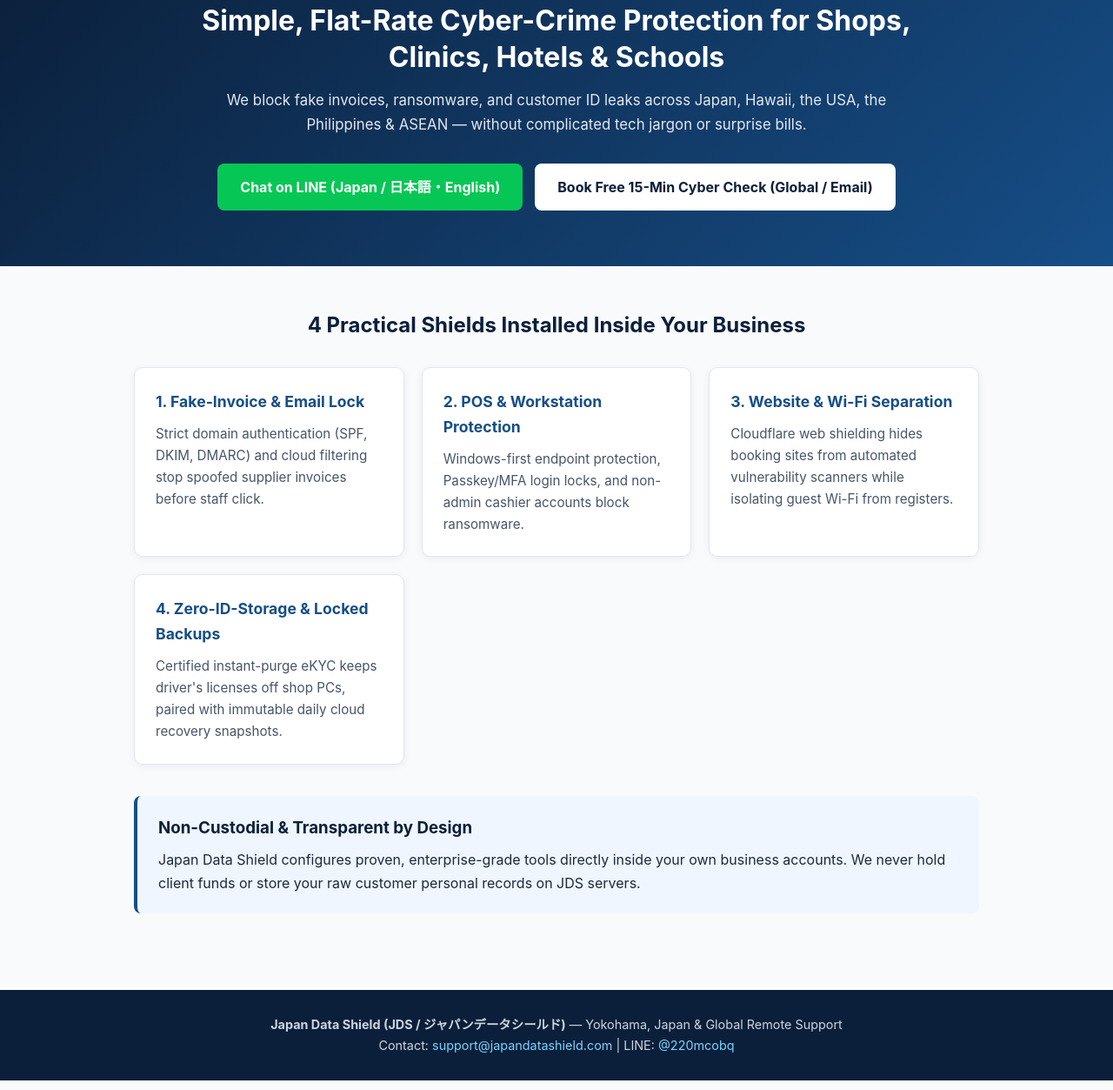
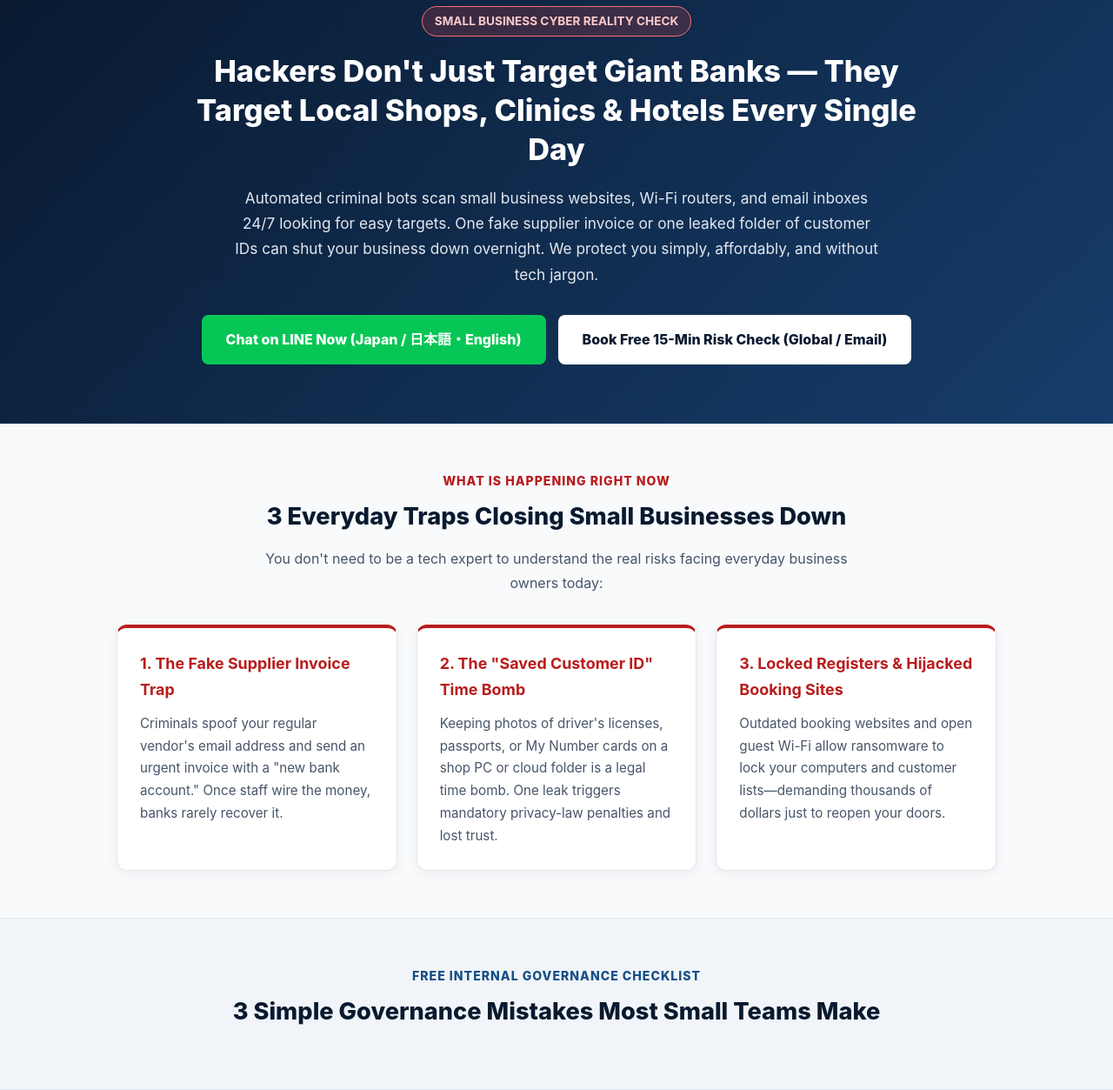
Before and after one commit to Hapon555Sabon/UniverseDlimit, a plain HTML site: page index.html in a window 1280 px wide. Shown: the part 177-1430 px from the top of the page at 87% size. Drawn offline with Linux system fonts and the light colour scheme.

Commit message:
Revise title and enhance styles in index.html
Updated the title and improved various styles and content for better clarity and engagement.

```diff
--- a/index.html
+++ b/index.html
@@ -3,34 +3,63 @@
 <head>
   <meta charset="UTF-8" />
   <meta name="viewport" content="width=device-width, initial-scale=1.0" />
-  <title>Japan Data Shield (JDS) | Simple Cyber-Crime Protection &amp; Grant Support</title>
+  <title>Japan Data Shield (JDS) | Protect Your Small Business From Cyber Attacks &amp; Data Leaks</title>
   <style>
-    :root { --navy: #0b1f3a; --blue: #164e87; --line: #06c755; --bg: #f8fafc; --card: #ffffff; --text: #1e293b; --muted: #475569; }
+    :root {
+      --navy: #09192f;
+      --blue: #164e87;
+      --red: #b91c1c;
+      --red-bg: #fef2f2;
+      --amber-bg: #fffbeb;
+      --green: #06c755;
+      --bg: #f8fafc;
+      --card: #ffffff;
+      --text: #1e293b;
+      --muted: #475569;
+    }
     * { box-sizing: border-box; margin: 0; padding: 0; }
-    body { font-family: -apple-system, BlinkMacSystemFont, "Hiragino Sans", "Yu Gothic", "Segoe UI", Roboto, sans-serif; background: var(--bg); color: var(--text); line-height: 1.65; }
-    header { background: var(--navy); color: #fff; padding: 18px 24px; }
-    .nav { max-width: 1020px; margin: 0 auto; display: flex; justify-content: space-between; align-items: center; flex-wrap: wrap; gap: 12px; }
-    .brand { font-size: 1.25rem; font-weight: 700; }
+    body { font-family: -apple-system, BlinkMacSystemFont, "Hiragino Sans", "Yu Gothic", "Segoe UI", Roboto, sans-serif; background: var(--bg); color: var(--text); line-height: 1.7; }
+    header { background: var(--navy); color: #fff; padding: 16px 24px; position: sticky; top: 0; z-index: 50; box-shadow: 0 2px 10px rgba(0,0,0,0.2); }
+    .nav { max-width: 1060px; margin: 0 auto; display: flex; justify-content: space-between; align-items: center; flex-wrap: wrap; gap: 12px; }
+    .brand { font-size: 1.25rem; font-weight: 800; letter-spacing: 0.3px; }
     .brand span { color: #38bdf8; }
-    .lang-btn { background: rgba(255,255,255,0.14); color: #fff; border: 1px solid rgba(255,255,255,0.35); padding: 7px 14px; border-radius: 6px; cursor: pointer; font-weight: 600; }
-    .banner { background: #fef3c7; color: #78350f; text-align: center; padding: 10px 16px; font-size: 0.92rem; font-weight: 600; border-bottom: 1px solid #fde68a; }
-    .hero { background: linear-gradient(135deg, var(--navy) 0%, var(--blue) 100%); color: #fff; padding: 64px 24px; text-align: center; }
-    .hero-inner { max-width: 820px; margin: 0 auto; }
-    .hero h1 { font-size: 2rem; line-height: 1.3; margin-bottom: 16px; }
-    .hero p { font-size: 1.05rem; color: #e2e8f0; margin-bottom: 30px; }
+    .nav-actions { display: flex; gap: 10px; align-items: center; }
+    .lang-btn { background: rgba(255,255,255,0.14); color: #fff; border: 1px solid rgba(255,255,255,0.35); padding: 7px 14px; border-radius: 6px; cursor: pointer; font-weight: 700; font-size: 0.88rem; }
+    .lang-btn:hover { background: rgba(255,255,255,0.25); }
+    .banner { background: #fef3c7; color: #78350f; text-align: center; padding: 11px 16px; font-size: 0.93rem; font-weight: 700; border-bottom: 1px solid #fde68a; }
+    .hero { background: linear-gradient(135deg, #09192f 0%, #163d6b 100%); color: #fff; padding: 68px 24px; text-align: center; }
+    .hero-inner { max-width: 860px; margin: 0 auto; }
+    .badge-alert { display: inline-block; background: rgba(239, 68, 68, 0.2); border: 1px solid #f87171; color: #fecaca; padding: 5px 14px; border-radius: 999px; font-size: 0.85rem; font-weight: 700; margin-bottom: 18px; }
+    .hero h1 { font-size: 2.15rem; line-height: 1.3; margin-bottom: 18px; font-weight: 800; }
+    .hero p { font-size: 1.08rem; color: #e2e8f0; margin-bottom: 32px; max-width: 740px; margin-left: auto; margin-right: auto; }
     .cta-group { display: flex; justify-content: center; gap: 14px; flex-wrap: wrap; }
-    .btn { display: inline-block; padding: 14px 26px; border-radius: 8px; text-decoration: none; font-weight: 700; font-size: 1rem; }
-    .btn-line { background: var(--line); color: #fff; }
+    .btn { display: inline-block; padding: 15px 28px; border-radius: 8px; text-decoration: none; font-weight: 800; font-size: 1rem; transition: transform 0.15s ease, box-shadow 0.15s ease; }
+    .btn:hover { transform: translateY(-2px); box-shadow: 0 6px 18px rgba(0,0,0,0.22); }
+    .btn-line { background: var(--green); color: #fff; }
     .btn-email { background: #fff; color: var(--navy); }
-    .container { max-width: 1020px; margin: 0 auto; padding: 48px 24px; }
-    .section-title { text-align: center; font-size: 1.5rem; color: var(--navy); margin-bottom: 28px; }
-    .grid { display: grid; grid-template-columns: repeat(auto-fit, minmax(230px, 1fr)); gap: 20px; }
-    .card { background: var(--card); border-radius: 10px; padding: 24px; box-shadow: 0 2px 10px rgba(15,23,42,0.06); border: 1px solid #e2e8f0; }
-    .card h3 { color: var(--blue); font-size: 1.1rem; margin-bottom: 10px; }
+    .container { max-width: 1060px; margin: 0 auto; padding: 54px 24px; }
+    .section-kicker { text-align: center; color: var(--red); font-weight: 800; font-size: 0.88rem; text-transform: uppercase; letter-spacing: 1px; margin-bottom: 6px; }
+    .section-kicker.blue { color: var(--blue); }
+    .section-title { text-align: center; font-size: 1.7rem; color: var(--navy); margin-bottom: 12px; font-weight: 800; }
+    .section-sub { text-align: center; color: var(--muted); max-width: 720px; margin: 0 auto 34px; font-size: 1rem; }
+    .grid-3 { display: grid; grid-template-columns: repeat(auto-fit, minmax(290px, 1fr)); gap: 22px; }
+    .grid-4 { display: grid; grid-template-columns: repeat(auto-fit, minmax(230px, 1fr)); gap: 20px; }
+    .card { background: var(--card); border-radius: 12px; padding: 26px; box-shadow: 0 3px 14px rgba(15,23,42,0.06); border: 1px solid #e2e8f0; }
+    .card.danger { border-top: 4px solid var(--red); background: #fff; }
+    .card.danger h3 { color: var(--red); font-size: 1.12rem; margin-bottom: 10px; }
+    .card.gov { border-top: 4px solid #d97706; background: var(--amber-bg); }
+    .card.gov h3 { color: #92400e; font-size: 1.1rem; margin-bottom: 10px; }
+    .card.shield { border-top: 4px solid var(--blue); }
+    .card.shield h3 { color: var(--blue); font-size: 1.1rem; margin-bottom: 10px; }
     .card p { color: var(--muted); font-size: 0.95rem; }
-    .trust-box { background: #eff6ff; border-left: 4px solid var(--blue); padding: 22px 24px; border-radius: 8px; margin-top: 36px; }
-    .trust-box h3 { color: var(--navy); margin-bottom: 8px; }
-    footer { background: var(--navy); color: #cbd5e1; text-align: center; padding: 28px 16px; font-size: 0.9rem; margin-top: 40px; }
+    .fix-tag { display: inline-block; margin-top: 12px; background: #ecfdf5; color: #065f46; border: 1px solid #a7f3d0; padding: 4px 10px; border-radius: 6px; font-size: 0.85rem; font-weight: 700; }
+    .band-gray { background: #f1f5f9; border-top: 1px solid #e2e8f0; border-bottom: 1px solid #e2e8f0; }
+    .trust-box { background: #eff6ff; border-left: 5px solid var(--blue); padding: 24px 26px; border-radius: 10px; margin-top: 38px; }
+    .trust-box h3 { color: var(--navy); margin-bottom: 8px; font-size: 1.15rem; }
+    .cta-panel { background: linear-gradient(135deg, #0b1f3a 0%, #164e87 100%); color: #fff; border-radius: 14px; padding: 44px 28px; text-align: center; margin-top: 48px; }
+    .cta-panel h2 { font-size: 1.65rem; margin-bottom: 12px; }
+    .cta-panel p { color: #e2e8f0; max-width: 680px; margin: 0 auto 26px; font-size: 1.02rem; }
+    footer { background: #061121; color: #cbd5e1; text-align: center; padding: 32px 16px; font-size: 0.9rem; }
     footer a { color: #7dd3fc; text-decoration: none; }
     [data-lang="ja"] { display: none; }
     body.ja [data-lang="en"] { display: none; }
@@ -42,70 +71,78 @@
   <header>
     <div class="nav">
       <div class="brand">Japan Data Shield <span>(JDS)</span></div>
-      <button class="lang-btn" onclick="document.body.classList.toggle('ja')">日本語 / English</button>
+      <div class="nav-actions">
+        <button class="lang-btn" onclick="document.body.classList.toggle('ja')">日本語 / English</button>
+      </div>
     </div>
   </header>
+
   <div class="banner">
-    <span data-lang="en">Urgent Notice: Up to 2/3 Government Cyber-Safety Subsidies Close December 1 — Book Your Free 15-Minute Check Today</span>
-    <span data-lang="ja">【重要】最大2/3が補助される「IT導入補助金（セキュリティ対策推進枠）」12月1日締切 — 無料15分健康診断 受付中</span>
+    <span data-lang="en">URGENT: Up to 2/3 Government Cyber-Safety Subsidies Close December 1 — Claim Your Free 15-Minute Risk Check Today</span>
+    <span data-lang="ja">【重要なお知らせ】最大2/3が補助される「IT導入補助金（セキュリティ対策推進枠）」12月1日締切 — 無料15分リスク診断 受付中</span>
   </div>
+
   <section class="hero">
     <div class="hero-inner">
-      <h1 data-lang="en">Simple, Flat-Rate Cyber-Crime Protection for Shops, Clinics, Hotels &amp; Schools</h1>
-      <h1 data-lang="ja">店舗・クリニック・ホテル・学校のためのシンプル＆定額制サイバー対策（ジャパンデータシールド）</h1>
-      <p data-lang="en">We block fake invoices, ransomware, and customer ID leaks across Japan, Hawaii, the USA, the Philippines &amp; ASEAN — without complicated tech jargon or surprise bills.</p>
-      <p data-lang="ja">偽請求書詐欺・ランサムウェア・個人情報漏洩から大切な事業を守ります。専門用語を使わない分かりやすい初期設定と月次点検、さらに最大2/3の補助金活用まで一括サポートいたします。</p>
+      <div class="badge-alert">
+        <span data-lang="en">SMALL BUSINESS CYBER REALITY CHECK</span>
+        <span data-lang="ja">中小店舗・クリニック・施設経営者様への緊急注意喚起</span>
+      </div>
+      <h1 data-lang="en">Hackers Don't Just Target Giant Banks — They Target Local Shops, Clinics &amp; Hotels Every Single Day</h1>
+      <h1 data-lang="ja">サイバー攻撃の標的は大企業だけではありません。今、地域の店舗・クリニック・ホテルが毎日狙われています</h1>
+
+      <p data-lang="en">Automated criminal bots scan small business websites, Wi-Fi routers, and email inboxes 24/7 looking for easy targets. One fake supplier invoice or one leaked folder of customer IDs can shut your business down overnight. We protect you simply, affordably, and without tech jargon.</p>
+      <p data-lang="ja">自動化された攻撃プログラムは24時間365日、対策が手薄な中小事業者の予約サイト・Wi-Fi・メールを探しています。たった1通の偽請求書や、1件の顧客身分証データ漏洩が、大切な事業の信用と営業を一夜で奪います。専門用語なしのシンプル・定額制で御社を守ります。</p>
+
       <div class="cta-group">
         <a class="btn btn-line" href="https://lin.ee" target="_blank" rel="noopener">
-          <span data-lang="en">Chat on LINE (Japan / 日本語・English)</span>
-          <span data-lang="ja">LINEで無料相談する（日本語・英語対応）</span>
+          <span data-lang="en">Chat on LINE Now (Japan / 日本語・English)</span>
+          <span data-lang="ja">LINEで今すぐ無料相談する（日本語・英語）</span>
         </a>
         <a class="btn btn-email" href="mailto:support@://japandatashield.com">
-          <span data-lang="en">Book Free 15-Min Cyber Check (Global / Email)</span>
-          <span data-lang="ja">メールで無料15分健康診断を申し込む</span>
+          <span data-lang="en">Book Free 15-Min Risk Check (Global / Email)</span>
+          <span data-lang="ja">メールで無料15分リスク診断を申し込む</span>
         </a>
       </div>
     </div>
   </section>
-  <main class="container">
-    <h2 class="section-title" data-lang="en">4 Practical Shields Installed Inside Your Business</h2>
-    <h2 class="section-title" data-lang="ja">事業を守る4つの実践セキュリティ対策</h2>
-    <div class="grid">
-      <div class="card">
-        <h3 data-lang="en">1. Fake-Invoice &amp; Email Lock</h3>
-        <h3 data-lang="ja">1. 偽請求書・なりすましメール遮断</h3>
-        <p data-lang="en">Strict domain authentication (SPF, DKIM, DMARC) and cloud filtering stop spoofed supplier invoices before staff click.</p>
-        <p data-lang="ja">厳格なドメイン認証（SPF/DKIM/DMARC）とフィルタリングで、取引先を装う偽請求書メールを未然にブロックします。</p>
+
+  <section class="container">
+    <div class="section-kicker">
+      <span data-lang="en">WHAT IS HAPPENING RIGHT NOW</span>
+      <span data-lang="ja">実際に起きている3つの深刻な被害</span>
+    </div>
+    <h2 class="section-title" data-lang="en">3 Everyday Traps Closing Small Businesses Down</h2>
+    <h2 class="section-title" data-lang="ja">中小事業者を営業停止に追い込む3つの現実</h2>
+    <p class="section-sub" data-lang="en">You don't need to be a tech expert to understand the real risks facing everyday business owners today:</p>
+    <p class="section-sub" data-lang="ja">難しい専門用語は不要です。現在、多くの店舗やオフィスで実際に発生している被害パターンをご覧ください。</p>
+
+    <div class="grid-3">
+      <div class="card danger">
+        <h3 data-lang="en">1. The Fake Supplier Invoice Trap</h3>
+        <h3 data-lang="ja">1. 取引先を装う「偽請求書」詐欺</h3>
+        <p data-lang="en">Criminals spoof your regular vendor's email address and send an urgent invoice with a "new bank account." Once staff wire the money, banks rarely recover it.</p>
+        <p data-lang="ja">いつもの仕入先や取引先になりすましたメールで「振込先口座が変更になりました」と偽請求書を送付。一度振り込んでしまうと資金はほぼ戻りません。</p>
       </div>
-      <div class="card">
-        <h3 data-lang="en">2. POS &amp; Workstation Protection</h3>
-        <h3 data-lang="ja">2. 業務PC・POSレジのウイルス防御</h3>
-        <p data-lang="en">Windows-first endpoint protection, Passkey/MFA login locks, and non-admin cashier accounts block ransomware.</p>
-        <p data-lang="ja">Windows Defender / ビジネスEDR、パスキー・多要素認証、権限分離によりランサムウェア感染を防止します。</p>
+      <div class="card danger">
+        <h3 data-lang="en">2. The "Saved Customer ID" Time Bomb</h3>
+        <h3 data-lang="ja">2. パソコンに残った「顧客身分証データ」の流出</h3>
+        <p data-lang="en">Keeping photos of driver's licenses, passports, or My Number cards on a shop PC or cloud folder is a legal time bomb. One leak triggers mandatory privacy-law penalties and lost trust.</p>
+        <p data-lang="ja">運転免許証・パスポート・マイナンバーカードの画像を店舗PCや共有フォルダに保存していませんか？一度漏洩すると個人情報保護法に基づく報告義務と社会的信用の失墜を招きます。</p>
       </div>
-      <div class="card">
-        <h3 data-lang="en">3. Website &amp; Wi-Fi Separation</h3>
-        <h3 data-lang="ja">3. Webサイト保護＆来客Wi-Fi分離</h3>
-        <p data-lang="en">Cloudflare web shielding hides booking sites from automated vulnerability scanners while isolating guest Wi-Fi from registers.</p>
-        <p data-lang="ja">Cloudflare WAFで予約サイトを攻撃スキャナから保護し、来客用Wi-Fiと会計ネットワークを完全に分離します。</p>
-      </div>
-      <div class="card">
-        <h3 data-lang="en">4. Zero-ID-Storage &amp; Locked Backups</h3>
-        <h3 data-lang="ja">4. 身分証データ非保持＆改ざん不能バックアップ</h3>
-        <p data-lang="en">Certified instant-purge eKYC keeps driver's licenses off shop PCs, paired with immutable daily cloud recovery snapshots.</p>
-        <p data-lang="ja">運転免許証等の画像を店舗PCに残さないeKYC連携と、万一数分で復旧できる日次クラウドバックアップを構築します。</p>
+      <div class="card danger">
+        <h3 data-lang="en">3. Locked Registers &amp; Hijacked Booking Sites</h3>
+        <h3 data-lang="ja">3. レジ停止と予約サイトの乗っ取り</h3>
+        <p data-lang="en">Outdated booking websites and open guest Wi-Fi allow ransomware to lock your computers and customer lists—demanding thousands of dollars just to reopen your doors.</p>
+        <p data-lang="ja">更新されていない予約サイトや来客用Wi-Fiの隙間からランサムウェアが侵入し、業務PCや顧客データを暗号化。営業再開と引き換えに高額な身代金を要求されます。</p>
       </div>
     </div>
-    <div class="trust-box">
-      <h3 data-lang="en">Non-Custodial &amp; Transparent by Design</h3>
-      <h3 data-lang="ja">安心の非カストディアル設計（お客様のデータ・資金は一切お預かりしません）</h3>
-      <p data-lang="en">Japan Data Shield configures proven, enterprise-grade tools directly inside your own business accounts. We never hold client funds or store your raw customer personal records on JDS servers.</p>
-      <p data-lang="ja">Japan Data Shieldは、信頼性の高い既存セキュリティツールをお客様ご自身の環境へ適切に初期設定・月次点検する支援サービスです。お客様の資金や顧客個人情報（PII）を自社サーバーで預かることは一切ございません。</p>
-    </div>
-  </main>
-  <footer>
-    <p><strong>Japan Data Shield (JDS / ジャパンデータシールド)</strong> — Yokohama, Japan &amp; Global Remote Support</p>
-    <p>Contact: <a href="mailto:support@japandatashield.com">support@japandatashield.com</a> | LINE: <a href="https://lin.ee" target="_blank" rel="noopener">@220mcobq</a></p>
-  </footer>
-</body>
-</html>
+  </section>
+
+  <section class="band-gray">
+    <div class="container">
+      <div class="section-kicker blue">
+        <span data-lang="en">FREE INTERNAL GOVERNANCE CHECKLIST</span>
+        <span data-lang="ja">今すぐ見直すべき社内管理（ガバナンス）の基本</span>
+      </div>
+      <h2 class="section-title" data-lang="en">3 Simple Governance Mistakes Most Small Teams Make</h2>
```
